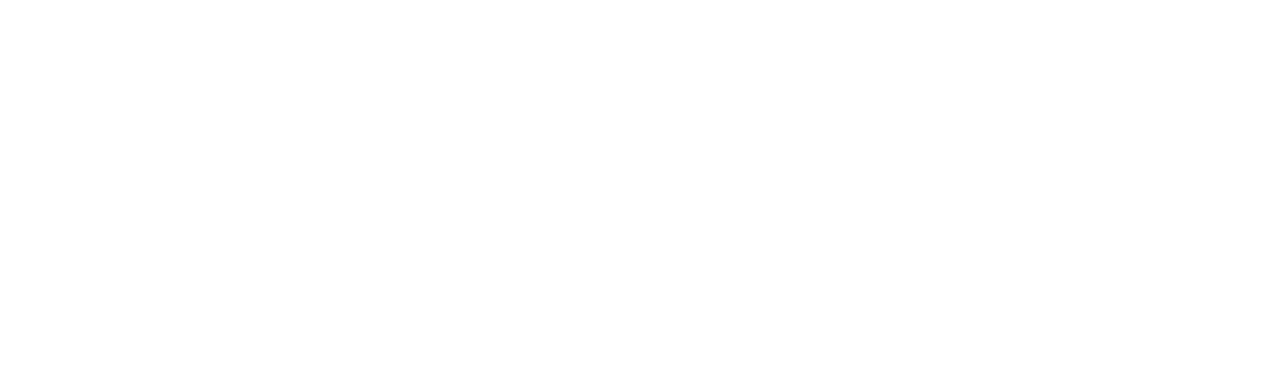
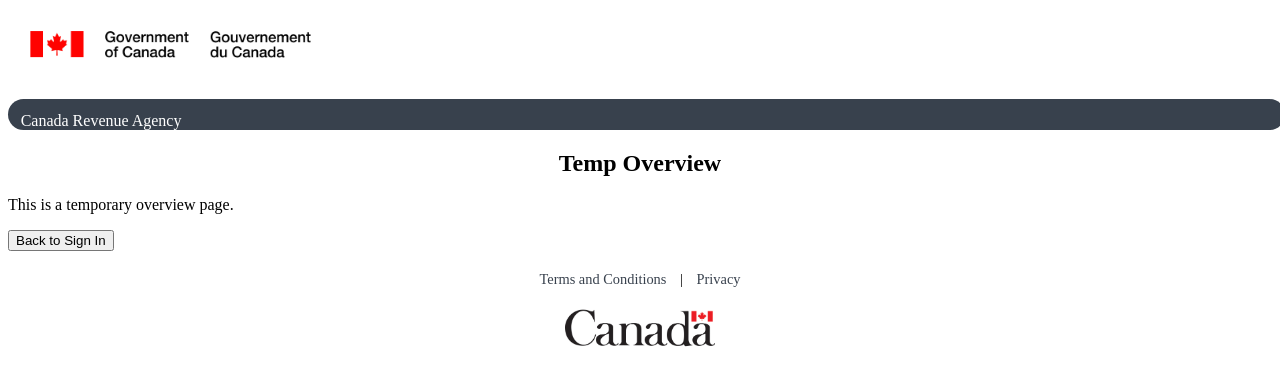
Before and after one commit to kartikayprashar/PhishingPreventionSystem, a website: page overview.html in a window 1280 px wide. Drawn offline with Linux system fonts and the light colour scheme.

Commit message:
updated signin and overview (temp)

```diff
--- a/overview.html
+++ b/overview.html
@@ -0,0 +1,36 @@
+<!DOCTYPE html>
+<html lang="en">
+<head>
+    <meta charset="UTF-8">
+    <meta name="viewport" content="width=device-width, initial-scale=1.0">
+    <title>Overview - Canada Revenue Agency</title>
+    <link rel="stylesheet" href="/style.css"> <!-- Ensure the path to CSS is correct -->
+</head>
+<body>
+    <header class="company-header">
+        <div class="logo">
+            <a href="/"><img src="/Images/GOCLogo.png" alt="GOCLogo"></a> <!-- Ensure the path to the image is correct -->
+        </div>
+        <div class="company-name">
+            Canada Revenue Agency
+        </div>
+    </header>
+
+    <main>
+        <div class="rectangle">
+            <h2>Temp Overview</h2>
+            <p>This is a temporary overview page.</p>
+            <button onclick="window.location.href = '/signin.html'">Back to Sign In</button>
+        </div>
+    </main>
+
+    <footer>
+        <div class="footer-links">
+            <a href="#">Terms and Conditions</a> | <a href="#">Privacy</a>
+        </div>
+        <div class="footer-logo">
+            <a href="/"><img src="/Images/CanadaLogo.jpg" alt="Canada Logo"></a> <!-- Ensure the path to the image is correct -->
+        </div>
+    </footer>
+</body>
+</html>
```
Also changed, not shown: package.json (added, +19 -0 lines), signIn.html (+18 -6 lines), 1 other file.
